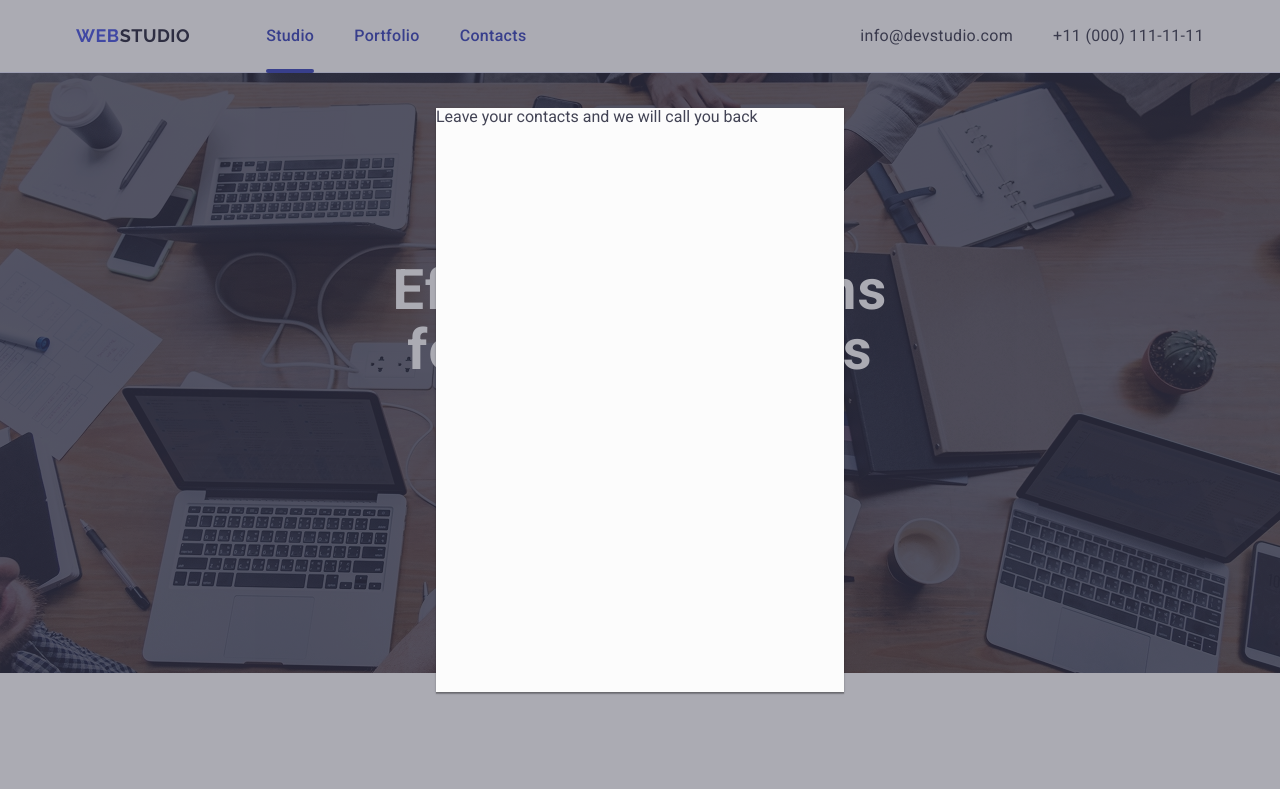
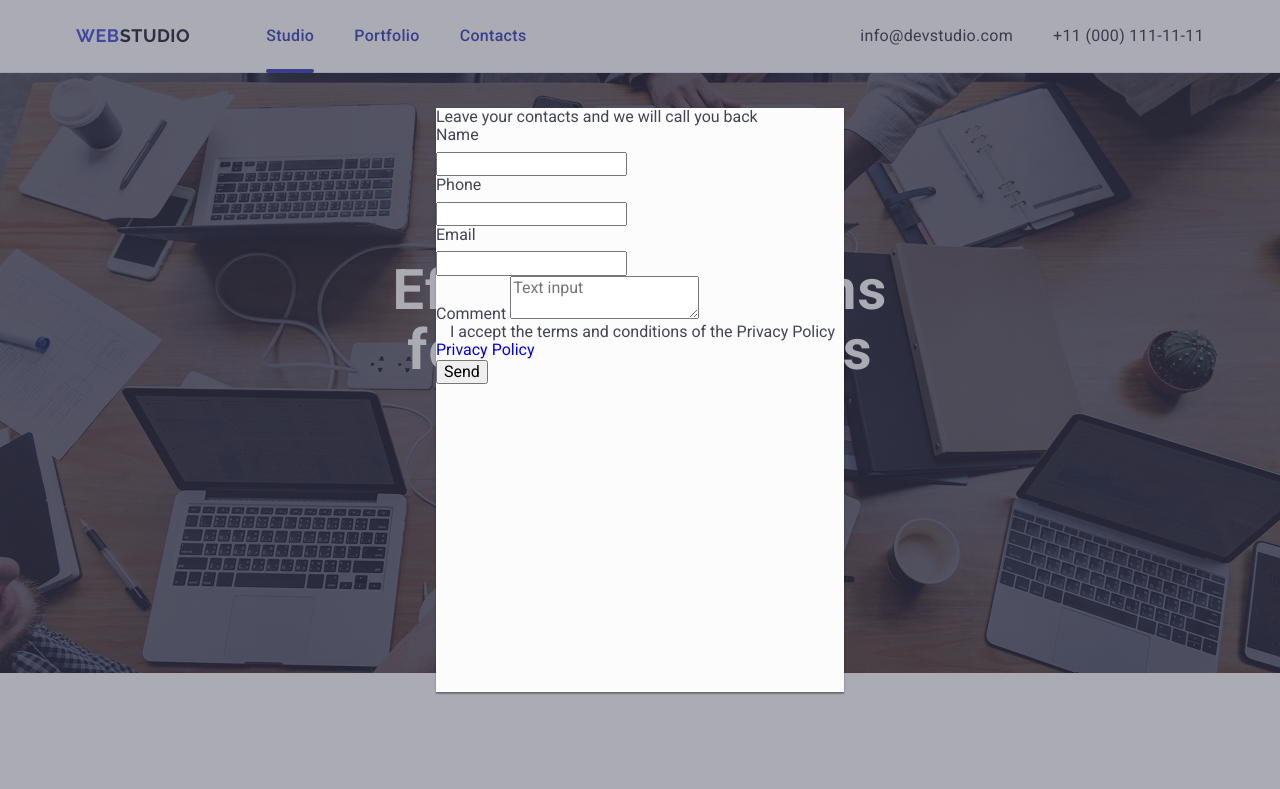
Before and after one commit to Ivan-Shkilnyi/goit-markup-hw-04, a plain HTML site: page index.html in a window 1280 px wide. Shown: the top 789 px of the page. Drawn offline with nearby package versions, Linux system fonts and the light colour scheme.

Commit message:
HTML modal

```diff
--- a/css/style.css
+++ b/css/style.css
@@ -580,23 +580,14 @@ p {
 
 .close-button {}
 
-.form-field {}
+.form-field-box {}
 
-.form-name {}
+.label-field {}
 
-.form-phone {}
+.input-field {}
 
-.form-email {}
+.text-field {}
 
-.form-textarea {}
-
-.form-checkbox {}
-
-.button-submit {}
-
-
-
-
-
+.input-icon {}
 
 /* #endregion modal */
--- a/index.html
+++ b/index.html
@@ -408,19 +408,66 @@
     <div class="modal">
       <div class="close-button"></div>
       <p>Leave your contacts and we will call you back</p>
-      <div class="form-field">
-        <div class="form-name"></div>
-        <div class="form-phone"></div>
-        <div class="form-email"></div>
-        <div class="form-textarea"></div>
-        <div class="form-checkbox"></div>
-        <div class="button-submit"></div>
-      </div>
+
+      <form>
+
+        <div class="form-field-box">
+          <label class="label-field" for="username">Name</label>
+          <div class="input-field">
+            <input class="text-field" type="text" id="username" name="username">
+            <svg class="input-icon" width="24" height="24">
+              <use href="./images/sprite.svg#icon-user"></use>
+            </svg>
+          </div>
+        </div>
+
+        <div class="form-field-box">
+          <label class="label-field" for="usertel">Phone</label>
+          <div class="input-field">
+            <input class="text-field" type="tel" id="usertel" name="usertel">
+            <svg class="input-icon" width="24" height="24">
+              <use href="./images/sprite.svg#icon-user"></use>
+            </svg>
+          </div>
+        </div>
+
+        <div class="form-field-box">
+          <label class="label-field" for="useremail">Email</label>
+          <div class="input-field">
+            <input class="text-field" type="email" id="useremail" name="useremail">
+            <svg class="input-icon" width="24" height="24">
+              <use href="./images/sprite.svg#icon-user"></use>
+            </svg>
+          </div>
+        </div>
+
+        <div class="form-field-box">
+          <label class="label-field" for="comment">Comment</label>
+          <textarea class="comment" name="comment" id="comment" placeholder="Text input"></textarea>
+        </div>
+
+        <div class="form-field-box">
+          <input class="accept-checkbox visually-hidden" type="checkbox" id="accept" name="accept" value="true">
+          <label for="accept" class="accept-label">
+            <span class="custom-checkbox">
+              <svg width="10" height="10">
+                <use href="./images/sprite.svg#icon-icon"></use>
+              </svg>
+            </span>
+            I accept the terms and conditions of the Privacy Policy
+            <a href="#" class="accent policy-link">
+              Privacy Policy
+            </a>
+          </label>
+        </div>
+
+      </form>
+
+      <button class="button-primary button-accent" type="submit">Send</button>
+
     </div>
+
   </div>
-
-
-
 
   <!-- #endregion modal -->
 </body>
```
